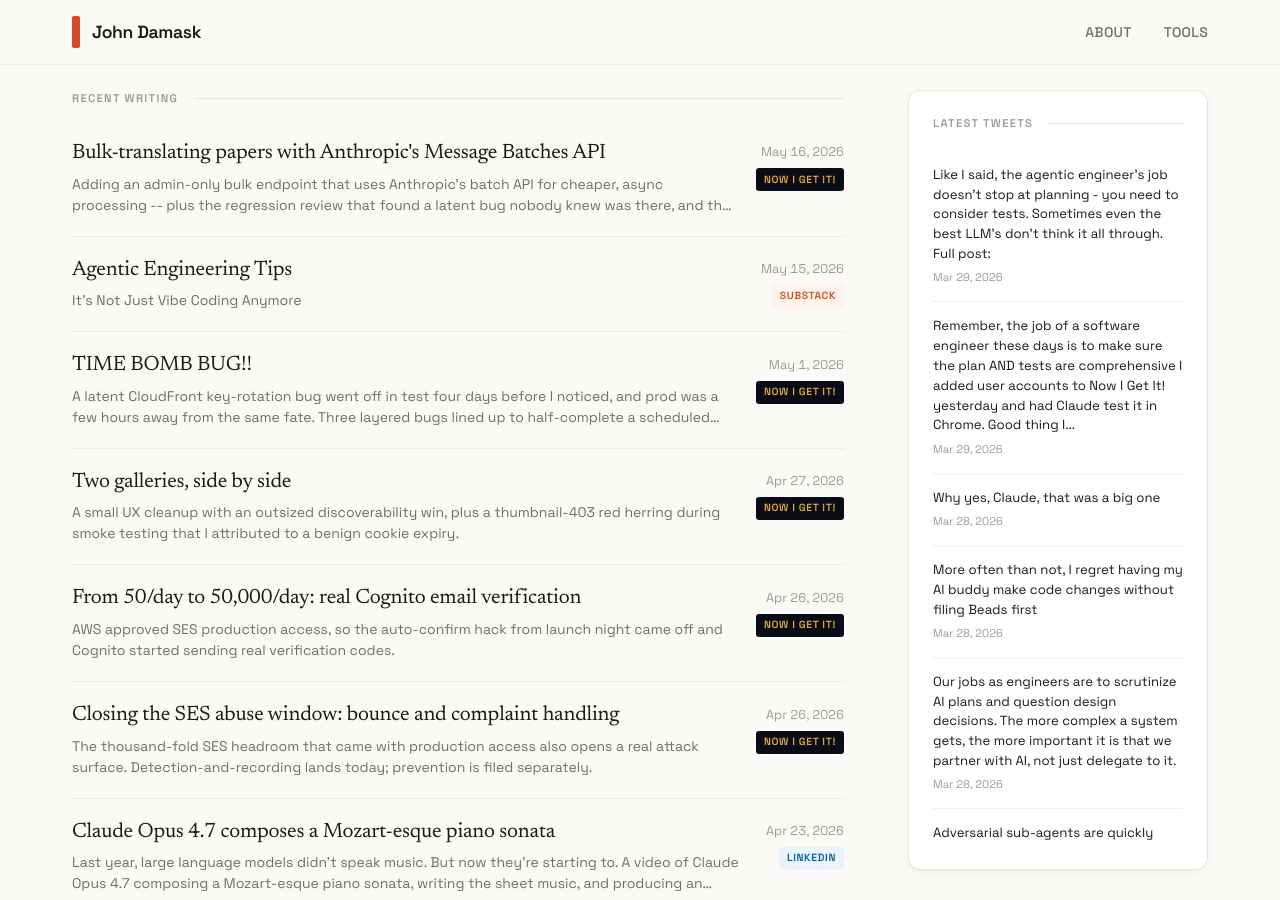
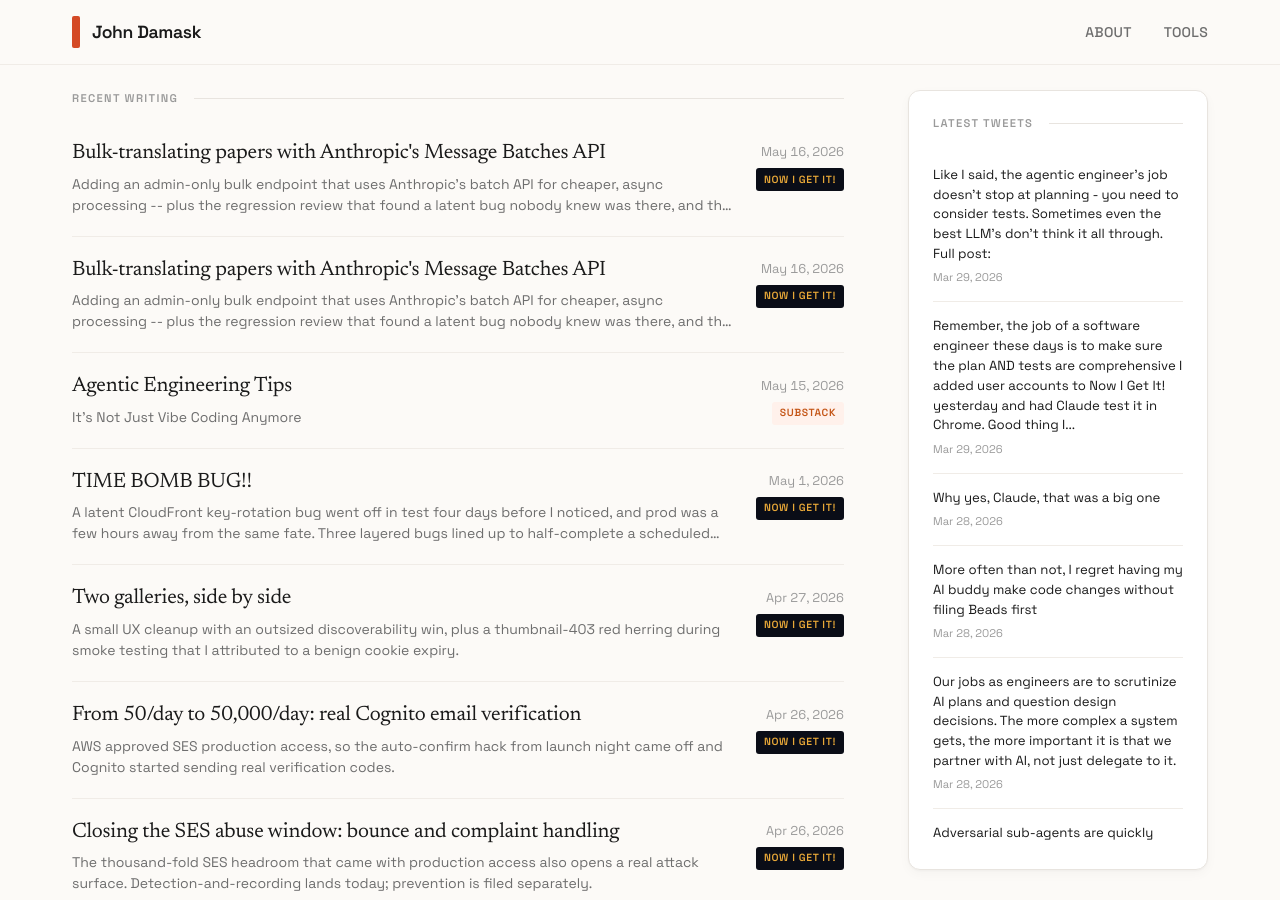
Before and after one commit to jbdamask/jbdamask.github.io, a Jekyll site: the page built from index.html, in a window 1280 px wide and 900 px high, scrolled down 453 px. Built offline with Jekyll 4.4.1, drawn with Linux system fonts in a browser that asks for light colours; the list of posts is cut into pages by our own code.

Commit message:
Update Now I Get It posts

```diff
--- a/_data/nowigetit-posts.yml
+++ b/_data/nowigetit-posts.yml
@@ -5,6 +5,14 @@
 - title: Bulk-translating papers with Anthropic's Message Batches API
   source: nowigetit
   url: https://nowigetit.us/blog/bulk-translating-papers-with-anthropics-message-ba.html
+  date: '2026-05-16'
+  excerpt: Adding an admin-only bulk endpoint that uses Anthropic's batch API for
+    cheaper, async processing -- plus the regression review that found a latent bug
+    nobody knew was there, and the 504 that wasn't ac...
+  image: ''
+- title: Bulk-translating papers with Anthropic's Message Batches API
+  source: nowigetit
+  url: https://nowigetit.us/blog/bulk-translating-papers-with-anthropics-message-ba-2.html
   date: '2026-05-16'
   excerpt: Adding an admin-only bulk endpoint that uses Anthropic's batch API for
     cheaper, async processing -- plus the regression review that found a latent bug
```
